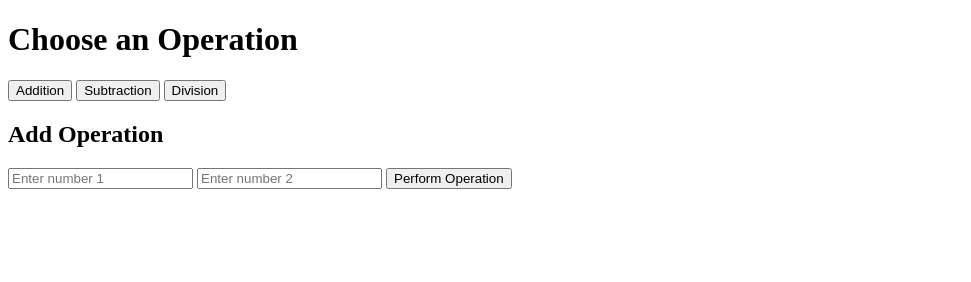
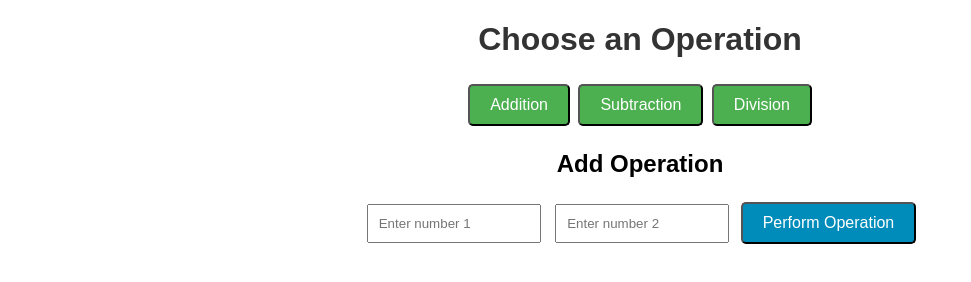
Before and after one commit to prameshbehera/addsumfront, a plain HTML site: page index.html in a window 1280 px wide. Both pictures are taken after a click on the button "Addition". Shown: the whole page, without its empty margins (0-971 px from the left). Drawn offline with Linux system fonts and the light colour scheme.

Commit message:
Update index.html

```diff
--- a/index.html
+++ b/index.html
@@ -6,7 +6,48 @@
     <meta name="viewport" content="width=device-width, initial-scale=1.0">
     <title>Simple Calculator</title>
     <style>
-        /* Your styles here */
+        body {
+            font-family: 'Arial', sans-serif;
+            text-align: center;
+            margin: 20px;
+        }
+
+        h1 {
+            color: #333;
+        }
+
+        button {
+            background-color: #4CAF50; /* Green */
+            color: white;
+            padding: 10px 20px;
+            text-align: center;
+            text-decoration: none;
+            display: inline-block;
+            font-size: 16px;
+            margin: 4px 2px;
+            cursor: pointer;
+            border-radius: 5px;
+        }
+
+        #operationInput {
+            display: none;
+            margin-top: 20px;
+        }
+
+        input {
+            padding: 10px;
+            margin: 5px;
+            width: 150px;
+        }
+
+        button#performOperationBtn {
+            background-color: #008CBA; /* Blue */
+        }
+
+        #operationResult {
+            margin-top: 20px;
+            font-weight: bold;
+        }
     </style>
 </head>
 <body>
@@ -16,11 +57,11 @@
     <button onclick="selectOperation('subtract')">Subtraction</button>
     <button onclick="selectOperation('divide')">Division</button>
 
-    <div id="operationInput" style="display: none;">
+    <div id="operationInput">
         <h2 id="operationTitle"></h2>
         <input type="number" id="num1" placeholder="Enter number 1">
         <input type="number" id="num2" placeholder="Enter number 2">
-        <button onclick="performOperation()">Perform Operation</button>
+        <button onclick="performOperation()" id="performOperationBtn">Perform Operation</button>
         <p id="operationResult"></p>
     </div>
 
```
